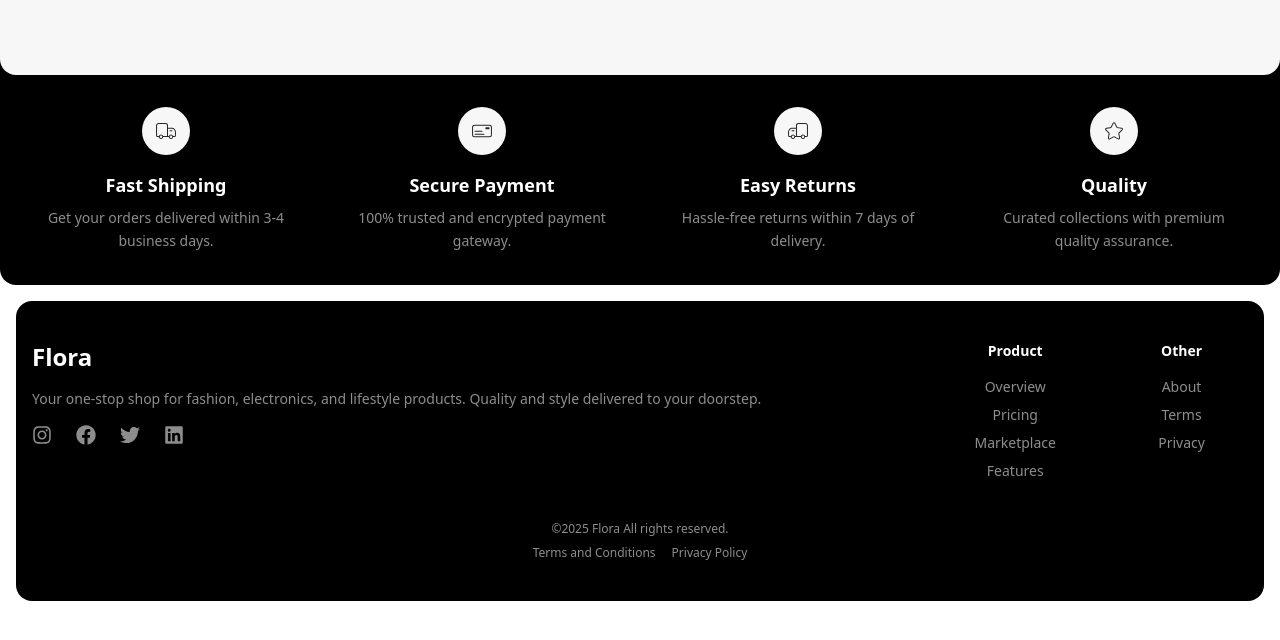
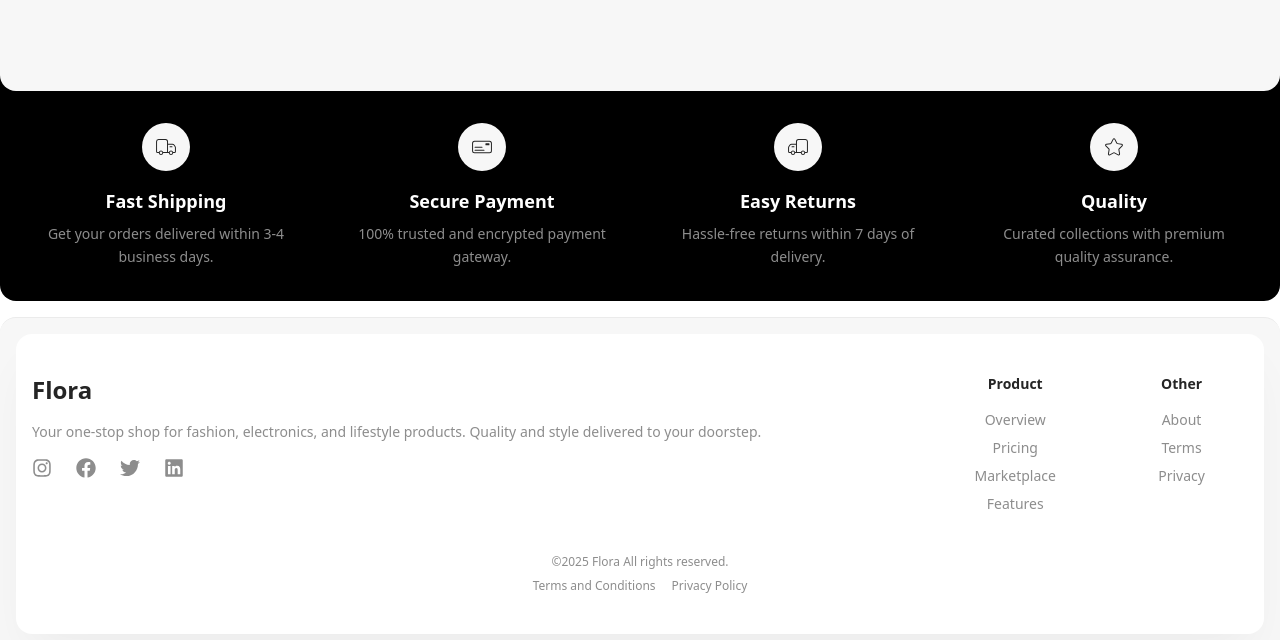
Before and after one commit to Sameen-K-A/Flora, a React (Vite) app: page /home in a window 1280 px wide. Shown: the part 738-1378 px from the top of the page. Before the commit the page ends 1355 px from the top, so only its background shows below. Built offline with nearby package versions, Linux system fonts and the light colour scheme.

Commit message:
Update footer UI

```diff
--- a/src/components/others/Footer.tsx
+++ b/src/components/others/Footer.tsx
@@ -31,13 +31,13 @@ const defaultSocialLinks = [
 
 export const Footer = () => {
   return (
-    <footer className="p-4">
-      <div className="rounded-2xl bg-black p-4 py-10">
+    <footer className="rounded-t-2xl border-t bg-muted p-4">
+      <div className="rounded-2xl bg-background p-4 py-10 shadow-2xl/5">
         <div className="flex flex-col md:flex-row w-full justify-between gap-10">
           <div className="flex w-full items-center md:items-start flex-col gap-4">
             <div className="flex items-center gap-2 lg:justify-start">
               <Link to={ROUTES.HOME}>
-                <h3 className="font-logo text-2xl font-bold text-background">
+                <h3 className="font-logo text-2xl font-bold">
                   Flora
                 </h3>
               </Link>
@@ -58,7 +58,7 @@ export const Footer = () => {
           <div className="flex w-full md:w-md justify-around gap-4">
             {defaultSections.map((section, sectionIdx) => (
               <div key={sectionIdx}>
-                <h3 className="mb-4 font-bold text-sm text-center text-background">{section.title}</h3>
+                <h3 className="mb-4 font-bold text-sm text-center">{section.title}</h3>
                 <ul className="space-y-2 text-sm text-muted-foreground text-center">
                   {section.links.map((link, linkIdx) => (
                     <li key={linkIdx}>
--- a/src/layout/GeneralLayout.tsx
+++ b/src/layout/GeneralLayout.tsx
@@ -4,7 +4,7 @@ import { Footer } from '@/components/others/Footer';
 
 export default function GeneralLayout() {
   return (
-    <div className="container mx-auto min-h-[100dvh] pt-4 flex flex-col">
+    <div className="container mx-auto min-h-[100dvh] pt-4 flex flex-col space-y-4">
       <Navbar />
 
       <div className='flex-1 rounded-t-2xl min-h-[90dvh] bg-background border-t overflow-x-hidden scrollbar-none'>
```
